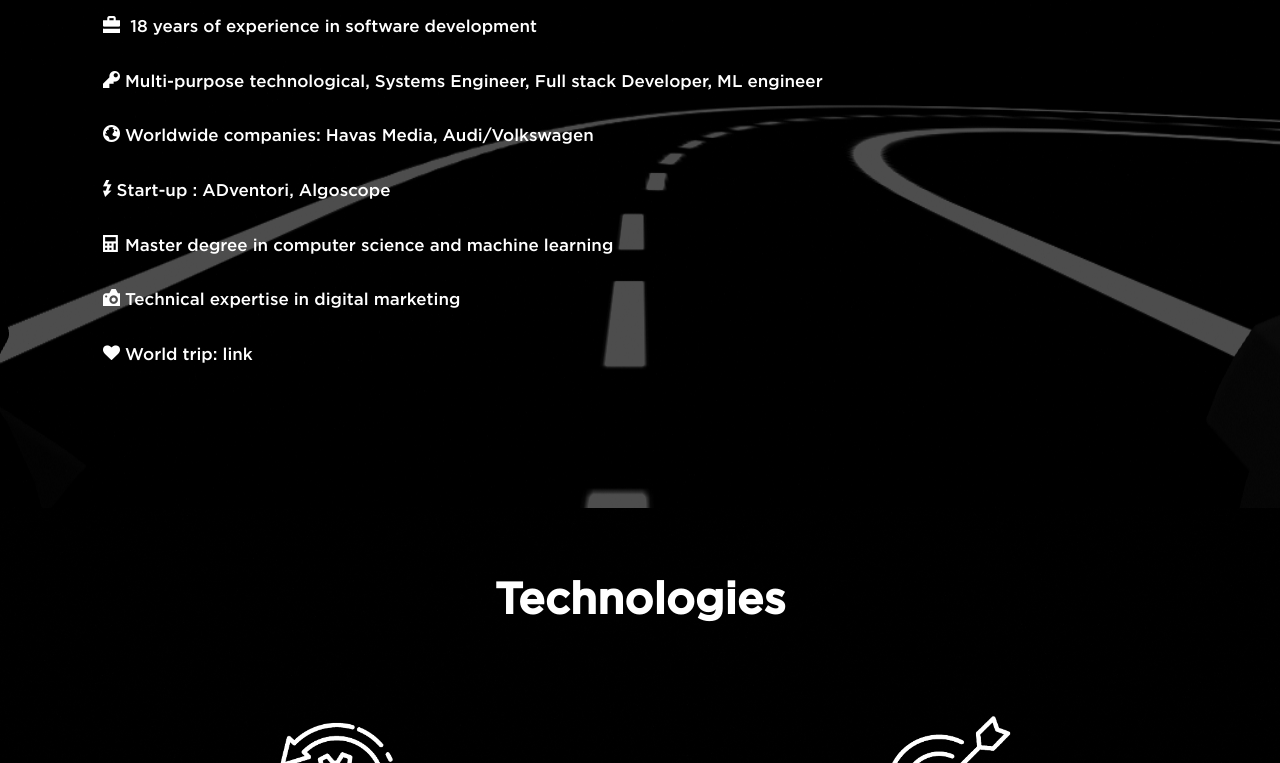
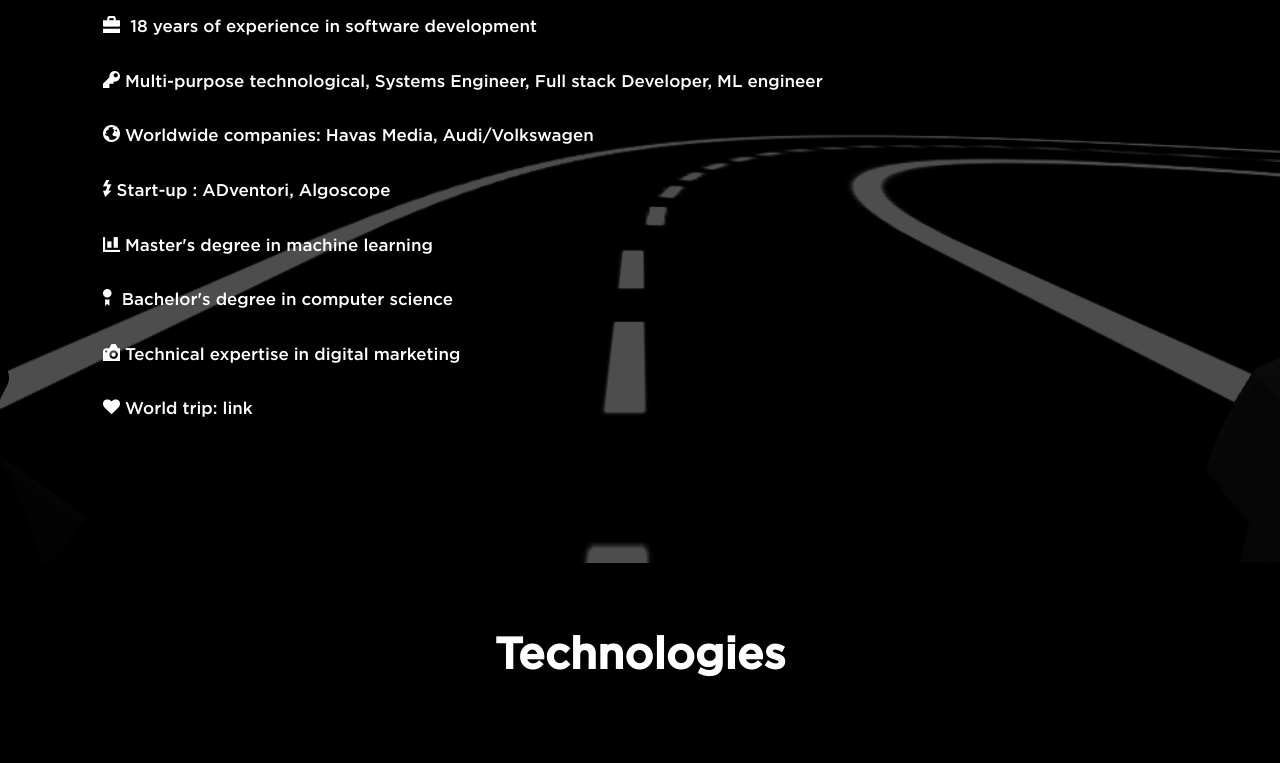
Before and after one commit to ismailazdad/siteWeb, a plain HTML site: page index.html in a window 1280 px wide. Shown: the part 1166-1929 px from the top of the page. Drawn offline with Linux system fonts and the light colour scheme; files whose address does not match are found by name.

Commit message:
split diploma

```diff
--- a/index.html
+++ b/index.html
@@ -106,8 +106,9 @@
                             </p><p>
                                 <label><span class="oi oi-flash"></span>&nbsp;Start-up : ADventori, Algoscope </label>
                             </p>
-                            <p><label><span class="oi oi-calculator"></span>&nbsp;Master degree in computer science and
-                                machine learning</label></p>
+                            <p><label><span class="oi oi-bar-chart"></span>&nbsp;Master's degree in machine learning</label></p>
+                            <p><label><span class="oi oi-badge"></span>&nbsp;&nbsp;Bachelor's degree in computer science </label></p>
+
                             <p><label><span class="oi oi-camera-slr"></span>&nbsp;Technical expertise in digital
                                 marketing </label></p>
 <!--                            <p>-->
@@ -116,6 +117,7 @@
 <!--                                        style="color: white !important;">link</a> </label>-->
 <!--                            </p>-->
 <!--                            <p><label><span class="icon-heart"></span>&nbsp;Travel food lover</label> </p>-->
+
                             <label class="text-primary"><span class="icon-heart"></span>&nbsp;World trip: <a
                                     href="world.html" target="_blank"
                                     style="color: white !important;">link</a> </label>
```
